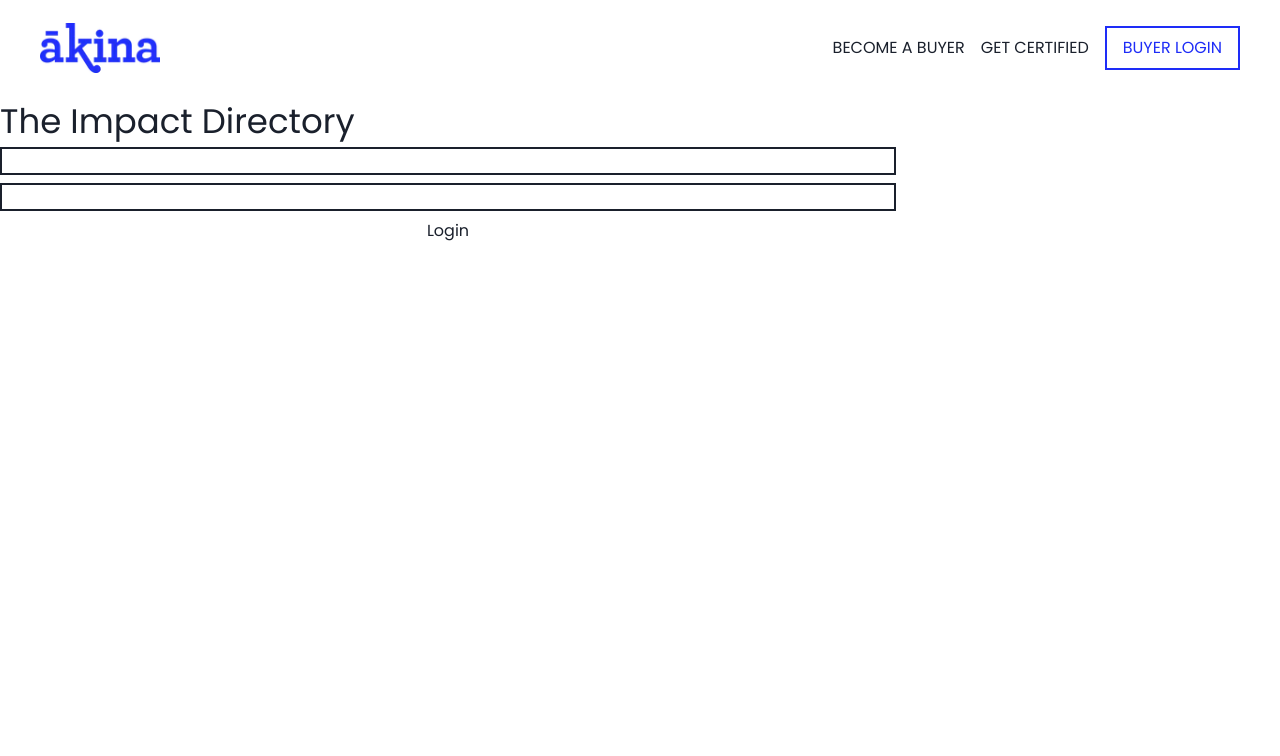
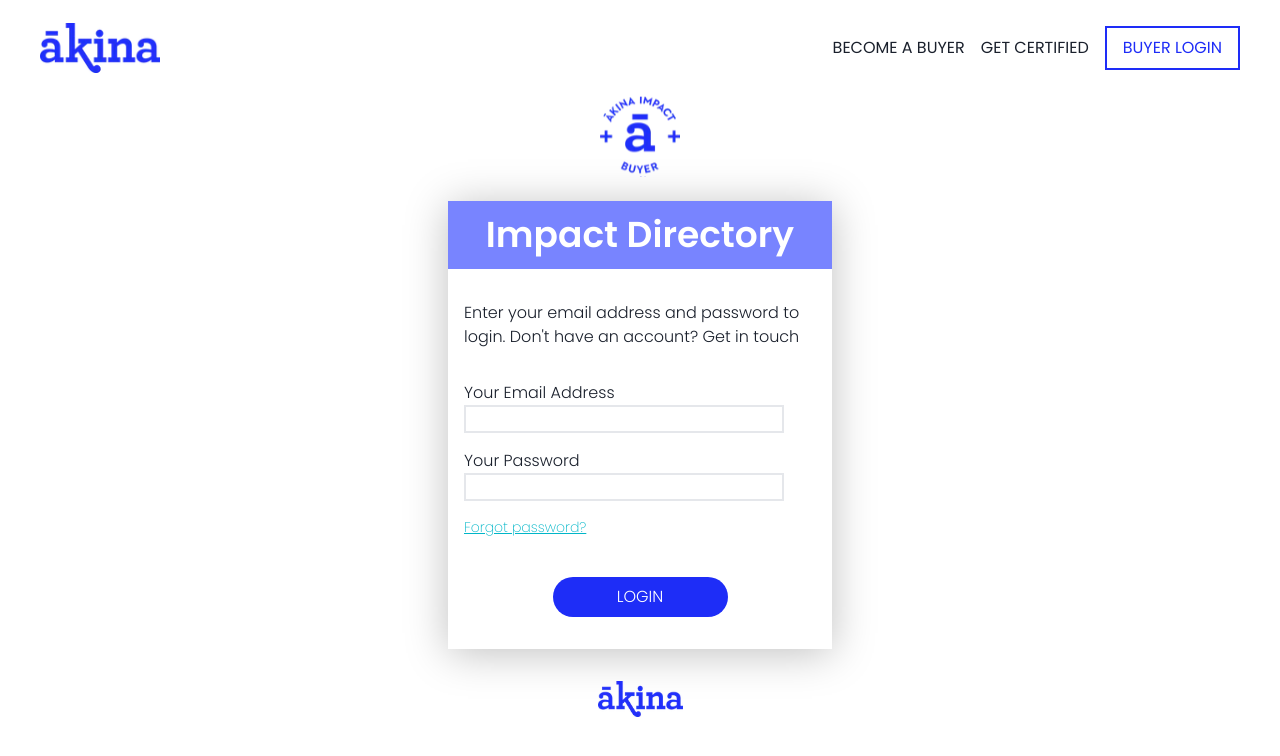
Before and after one commit to IkTom22/mentoring-project-client, a Next.js app: page /login in a window 1280 px wide. Shown: the top 756 px of the page. Built offline with nearby package versions, Linux system fonts and the light colour scheme.

Commit message:
login page style applied

```diff
--- a/src/pages/_app.tsx
+++ b/src/pages/_app.tsx
@@ -13,8 +13,6 @@ export default function App({ Component, pageProps }: AppProps) {
     <Navbar />
     <Component {...pageProps} />
   </div>
-
-
   )
 
 
--- a/src/pages/login.tsx
+++ b/src/pages/login.tsx
@@ -2,6 +2,8 @@ import Image from 'next/image'
 import { Inter } from 'next/font/google'
 import { useEffect, useState } from 'react'
 import{useRouter} from 'next/router'
+import AkinaIcon from '../../public/images/AkinaIcon.svg'
+import AkinaLogo from '../../public/images/AkinaLogo.svg'
 
 const inter = Inter({ subsets: ['latin'] })
 
@@ -18,13 +20,57 @@ export default function Login() {
 
   }
   return (
-    <main>
-      <h1>The Impact Directory</h1>
-      <form className='flex flex-col max-w-4xl gap-2'>
-        <input className='border-2' type="email" value={email} onChange={(e)=>setEmail(e.target.value)}/>
-        <input className='border-2' type="password" value={password} onChange={(e)=>setPassword(e.target.value)}/>
-        <button onClick={handleSubmit}>Login</button>
-      </form>
+    <main className='w-screeen flex items-center justify-center font-light'>
+      <div
+        className='w-[384px] h-[645px] flex flex-col items-center justify-center '
+      >
+        <Image
+          src ={AkinaIcon}
+          alt="Akina Icon"
+          className='mb-6'
+          height={80}
+          width={80}
+        />
+        <div
+          className='mb-8 w-full'
+          style={{boxShadow: '0px 4px 40px rgba(0, 0, 0, 0.25)'}}
+        >
+          <div
+            className='w-full py-3 bg-pale-purple text-white flex items-center justify-center'
+          >
+            <h1 className='text-4xl font-semibold leading-[44px]'>Impact Directory</h1>
+          </div>
+          <div className='px-4 py-8 w-full'>
+            <p className='leading-6'>
+              Enter your email address and password to login. Don&#39;t have an account? <span>Get in touch</span>
+            </p>
+            <form className=' w-full flex flex-col items-center max-w-4xl gap-4 pt-8 '>
+              <div>
+                <label htmlFor="email">Your Email Address</label>
+                <input className='border-2' type="email" value={email} onChange={(e)=>setEmail(e.target.value)}/>
+              </div>
+              <div>
+                <label htmlFor="password">Your Password</label>
+                <input className='border-2' type="password" value={password} onChange={(e)=>setPassword(e.target.value)}/>
+              </div>
+              <p className='w-full text-aqua-blue text-sm underline font-extralight'>Forgot password?</p>
+              <button
+                onClick={handleSubmit}
+                className='bg-main-blue w-[175px] text-white uppercase py-2 rounded-full mt-6'
+              >
+                Login</button>
+            </form>
+          </div>
+        </div>
+        <Image
+          src ={AkinaLogo}
+          alt="Akina Icon"
+          className='mb-6'
+          height={35}
+          width={85}
+        />
+      </div>
+
     </main>
   )
 }
--- a/tailwind.config.ts
+++ b/tailwind.config.ts
@@ -13,19 +13,21 @@ const config: Config = {
         'gradient-conic':
           'conic-gradient(from 180deg at 50% 50%, var(--tw-gradient-stops))',
       },
-    },
       colors: {
         'main-blue': '#1E2DF7',
         'pale-pink': '#F9DEE7',
-      'white': '#ffffff',
         'light-gray': '#A0AEC0',
         'grey': '#BBBDBF',
-      'base-black': '#1A202C'
+        'base-black': '#1A202C',
+        'pale-purple': '#7884FF',
+        'aqua-blue': '#00B6C8'
       },
       width:{
         'desktop':'1200px'
       },
     },
+
+  },
   plugins: [],
 }
 export default config
```
Also changed, not shown: public/images/AkinaIcon.svg (added). Lines whose indentation alone changed are shown as unchanged.
